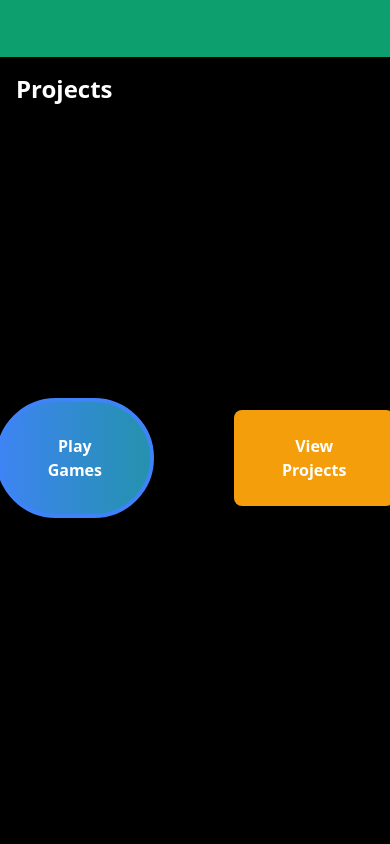
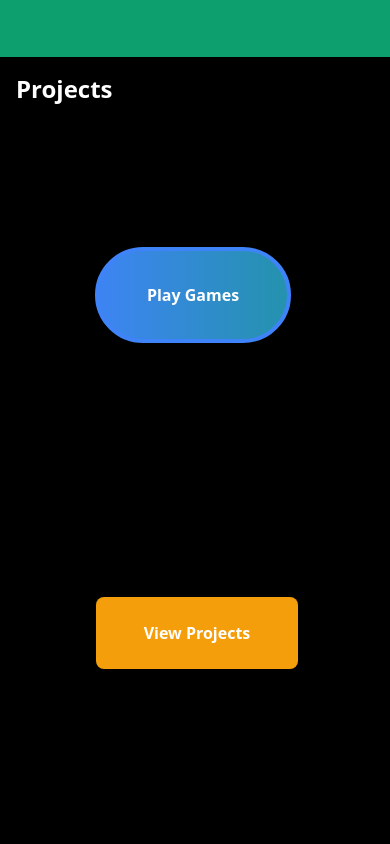
Before and after one commit to Stenemur/Stenemur.github.io, a website built with Vite: page index.html in a window 390 px wide. Shown: the part 1640-2484 px from the top of the page. Built offline with nearby package versions, Linux system fonts and the light colour scheme.

Commit message:
last page is responsive

```diff
--- a/index.html
+++ b/index.html
@@ -263,14 +263,14 @@
     </div>
 
 
-    <div class="flex justify-center items-center h-4/5 mr-10 ml-10">
+    <div class="flex flex-wrap justify-center items-center h-4/5 m-0 sm:mr-10 sm:ml-10">
      <a href="https://stenemur.github.io/arcade-start-site/" target="_blank">
-      <button class="mr-10 animate-rainbow px-12 py-8 font-bold text-white rounded-full border-4 border-blue-500 bg-gradient-to-r from-blue-500 via-green-500 to-pink-500 hover:bg-yellow-400 hover:border-yellow-600 transform transition-transform duration-200 ease-in-out hover:scale-110">
+      <button class="sm:mr-10 mr-1 animate-rainbow px-12 py-8 font-bold text-white rounded-full border-4 border-blue-500 bg-gradient-to-r from-blue-500 via-green-500 to-pink-500 hover:bg-yellow-400 hover:border-yellow-600 transform transition-transform duration-200 ease-in-out hover:scale-110">
         Play Games
       </button>
     </a>
 
-      <button class="ml-10 inline-block py-6 px-12 bg-amber-500 text-white font-semibold rounded-lg shadow-md transform transition duration-300 ease-in-out hover:scale-105 hover:bg-amber-600 hover:text-gray-100">
+      <button class="sm:ml-10 ml-1 inline-block py-6 px-12 bg-amber-500 text-white font-semibold rounded-lg shadow-md transform transition duration-300 ease-in-out hover:scale-105 hover:bg-amber-600 hover:text-gray-100">
         View Projects
       </button>
     </div>
```
